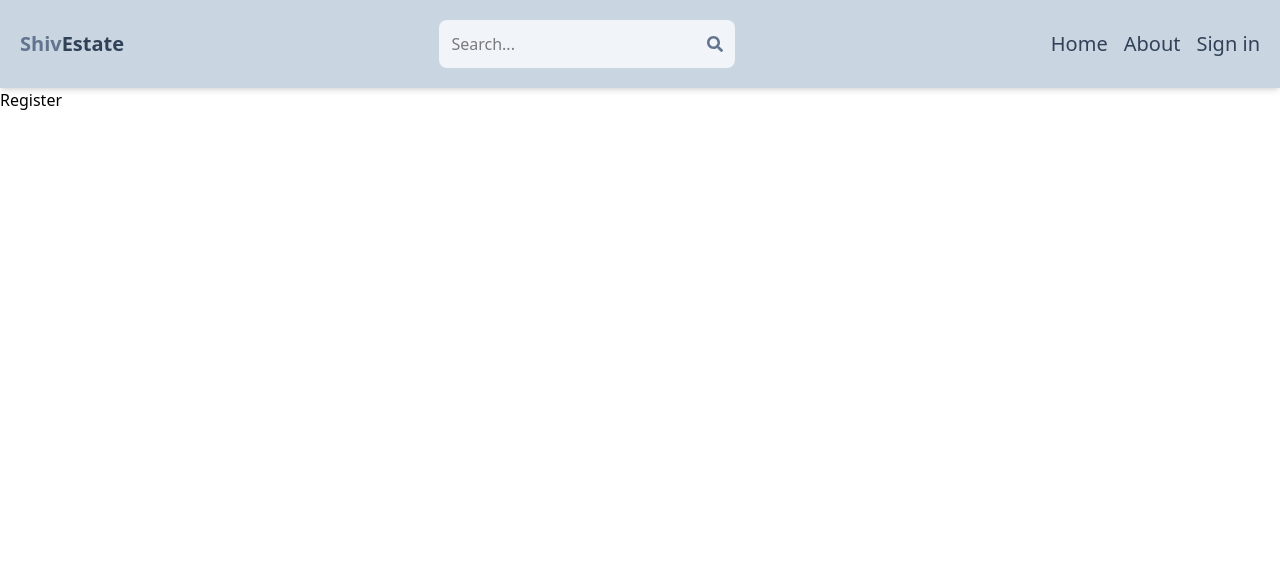
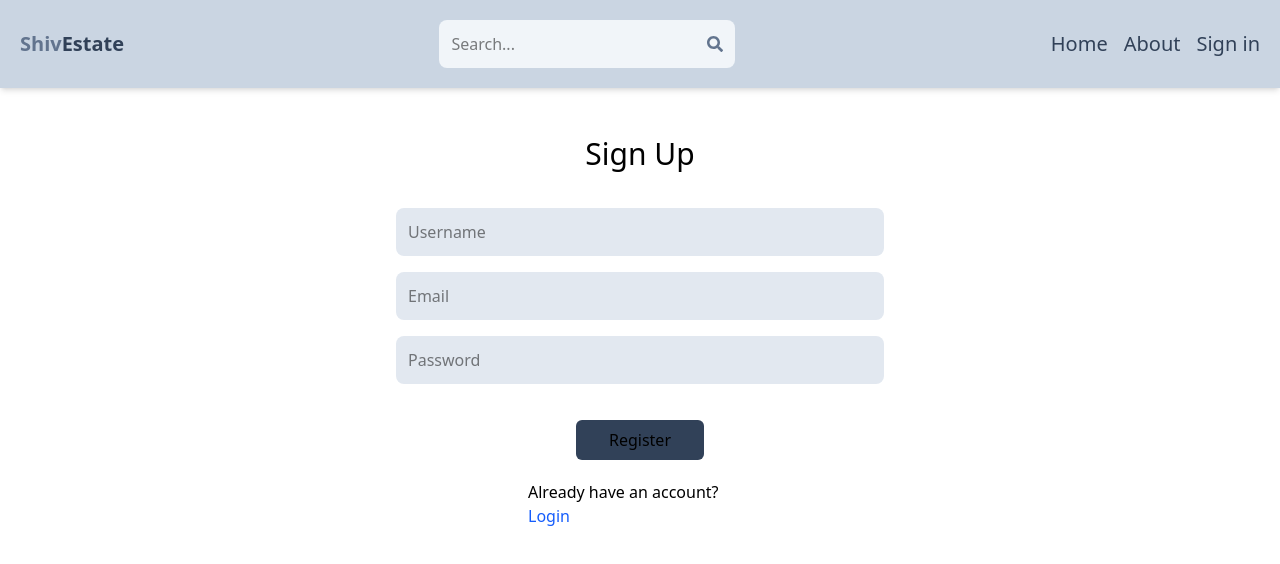
Before and after one commit to shivarai28/mern-estate, a React (Vite) app in the folder client/: page /register in a window 1280 px wide. Shown: the top 564 px of the page. Built offline with nearby package versions, Linux system fonts and the light colour scheme.

Commit message:
create registration form component with username, email, and password fields

```diff
--- a/client/src/pages/Register.jsx
+++ b/client/src/pages/Register.jsx
@@ -1,7 +1,23 @@
 import React from 'react'
+import { Link } from 'react-router-dom'
 
 export default function Register() {
   return (
-    <div>Register</div>
+        <div className='max-w-lg p-3  mx-auto '>
+
+
+
+      <h1  className='text-3xl font-semi-bold text-center p-2 my-7'>Sign Up</h1>
+      <form className='flex flex-col gap-4 my-5  ' >
+        <input type="text" placeholder='Username'  className='outline-none  bg-slate-200 p-3 rounded-lg  focus:bg-slate-300 '/>
+        <input type="email" placeholder='Email' className='outline-none p-3 bg-slate-200 rounded-lg  focus:bg-slate-300' />
+        <input type="password" placeholder='Password'  className='outline-none bg-slate-200  p-3 rounded-lg  focus:bg-slate-300'/>
+        <button type='submit' className='bg-slate-700 mt-5 py-2 mx-45 rounded-md hover:bg-slate-950 hover:text-white'>Register</button>
+      </form>
+
+      <p className='mt-5 px-33'>Already have an account?<Link to={'/login'} ><span className='text-blue-600 cursor-pointer'>Login</span></Link></p>
+
+
+    </div>
   )
 }
```
